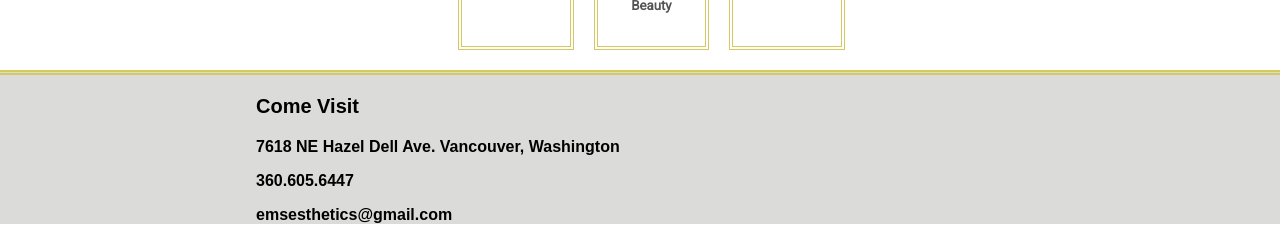
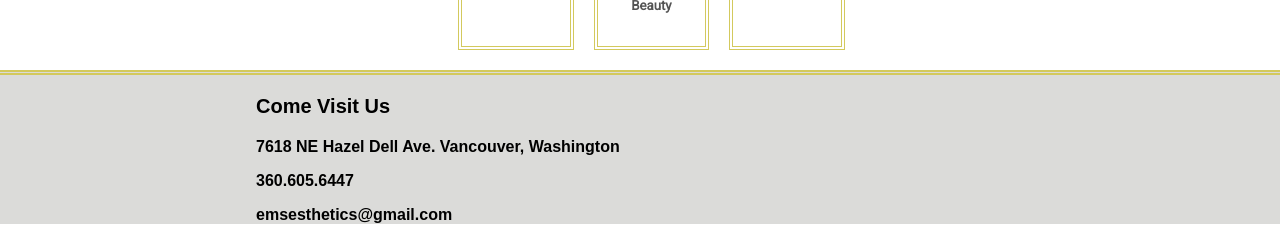
Before and after one commit to aliamirh/Em-s-Esthetics-Web, a React (Create React App) app: page /#/ in a window 1280 px wide. Shown: the part 559-797 px from the top of the page. Built offline with nearby package versions, Linux system fonts and the light colour scheme; no server answers; a web font is replaced by a local one; what google-maps-react would draw is missing.

Commit message:
researching animations

```diff
--- a/src/App.css
+++ b/src/App.css
@@ -1,6 +1,8 @@
-body {
+body,
+html {
   margin: 0;
   padding: 0;
+  height: 100%;
 }
 
 .backgroundColor {
--- a/src/components/App.js
+++ b/src/components/App.js
@@ -4,7 +4,7 @@ import Home from './Home';
 import Contact from './Contact';
 import Services from './Services';
 import Portfolio from './Portfolio';
-import Bottomer from './Bottomer';
+import Footer from './Footer';
 
 import { Switch, Route } from 'react-router-dom';
 
@@ -24,7 +24,8 @@ function App() {
       <Switch>
         <Route path='/portfolio' component={Portfolio} />
       </Switch>
-      <Bottomer />
+
+      <Footer />
     </div>
   );
 }
--- a/src/components/Bottomer.jsx
+++ /dev/null
@@ -1,38 +0,0 @@
-import React from 'react';
-
-const Bottomer = () => {
-  return (
-    <div style={backgroundColor}>
-      <div style={marginContent}>
-        <div style={comeVisit}>
-          <p>Come Visit</p>
-        </div>
-        <div style={address}>
-          <p>7618 NE Hazel Dell Ave. Vancouver, Washington</p>
-          <p>360.605.6447</p>
-          <p>emsesthetics@gmail.com</p>
-        </div>
-      </div>
-    </div>
-  );
-};
-
-const backgroundColor = {
-  backgroundColor: '#dbdbd9',
-  borderTop: '5px double #d3c95d'
-};
-const marginContent = {
-  marginLeft: '20%',
-  marginRight: '20%'
-};
-const comeVisit = {
-  fontWeight: 'bold',
-  fontSize: '20px',
-  textAlign: 'left'
-};
-
-const address = {
-  fontWeight: 'bold',
-  textAlign: 'left'
-};
-export default Bottomer;
--- a/src/components/Contact.jsx
+++ b/src/components/Contact.jsx
@@ -12,7 +12,7 @@ class Contact extends React.Component {
           <p>7618 NE Hazel Dell Avenue Vancouver, Washington 98665</p>
         </div>
         <div>
-          <Map
+          {/* <Map
             google={this.props.google}
             zoom={18}
             style={mapStyles}
@@ -22,7 +22,7 @@ class Contact extends React.Component {
               position={{ lat: 45.6774, lng: -122.6694 }}
               text='Ems Esthetics'
             />
-          </Map>
+          </Map> */}
         </div>
       </div>
     );
@@ -41,8 +41,7 @@ const divContentMargin = {
 const contactHeader = {
   fontFamily: 'Roboto, sans-serif',
   paddingLeft: '2px',
-  fontSize: '25px',
-  float: 'right'
+  fontSize: '25px'
 };
 export default GoogleApiWrapper({
   apiKey: process.env.REACT_APP_API_KEY
--- /dev/null
+++ b/src/components/Footer.jsx
@@ -0,0 +1,40 @@
+import React from 'react';
+
+const Footer = () => {
+  return (
+    <div>
+      <div style={backgroundColor}>
+        <div style={marginContent}>
+          <div style={comeVisit}>
+            <p>Come Visit Us</p>
+          </div>
+          <div style={address}>
+            <p>7618 NE Hazel Dell Ave. Vancouver, Washington</p>
+            <p>360.605.6447</p>
+            <p>emsesthetics@gmail.com</p>
+          </div>
+        </div>
+      </div>
+    </div>
+  );
+};
+
+const backgroundColor = {
+  backgroundColor: '#dbdbd9',
+  borderTop: '5px double #d3c95d'
+};
+const marginContent = {
+  marginLeft: '20%',
+  marginRight: '20%'
+};
+const comeVisit = {
+  fontWeight: 'bold',
+  fontSize: '20px',
+  textAlign: 'left'
+};
+
+const address = {
+  fontWeight: 'bold',
+  textAlign: 'left'
+};
+export default Footer;
--- a/src/components/Header.jsx
+++ b/src/components/Header.jsx
@@ -4,13 +4,10 @@ import Logo from '../img/logo.jpg';
 import Facebook from '../img/facebook.png';
 import Instagram from '../img/instagram.png';
 import Twitter from '../img/twitter.png';
-import { Spring } from 'react-spring/renderprops';
 
 const Header = () => {
   return (
-    <Spring from={{ opacity: 0 }} to={{ opacity: 1 }}>
-      {props => (
-        <div class='backgroundColor' style={props}>
+    <div class='backgroundColor'>
       <img style={headerLogo} src={Logo} alt='logo' />
       <div id='borderHome'>
         <ul style={linkUnordered}>
@@ -56,8 +53,6 @@ const Header = () => {
         </ul>
       </div>
     </div>
-      )}
-    </Spring>
   );
 };
 
--- a/src/components/Portfolio.jsx
+++ b/src/components/Portfolio.jsx
@@ -1,4 +1,5 @@
 import React from 'react';
+import { useSpring, animated } from 'react-spring';
 
 const Portfolio = () => {
   return (
```
Lines whose indentation alone changed are shown as unchanged.
